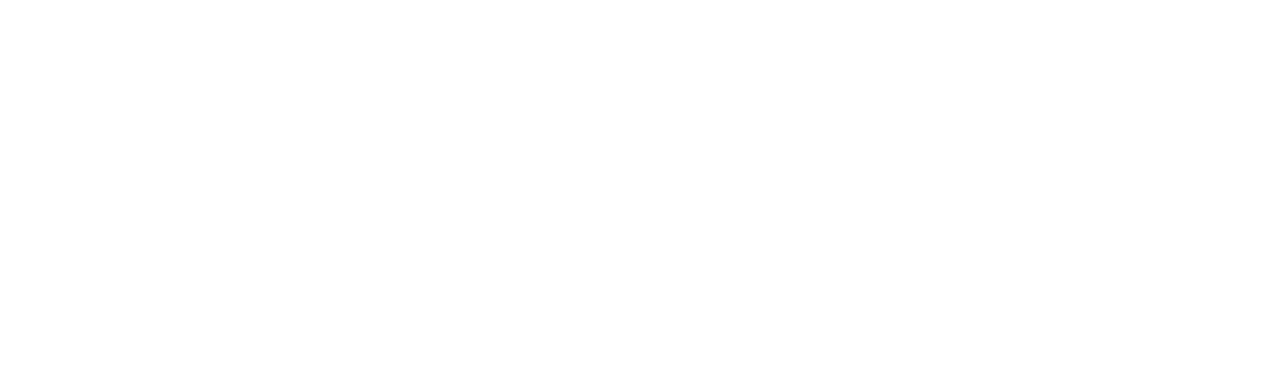
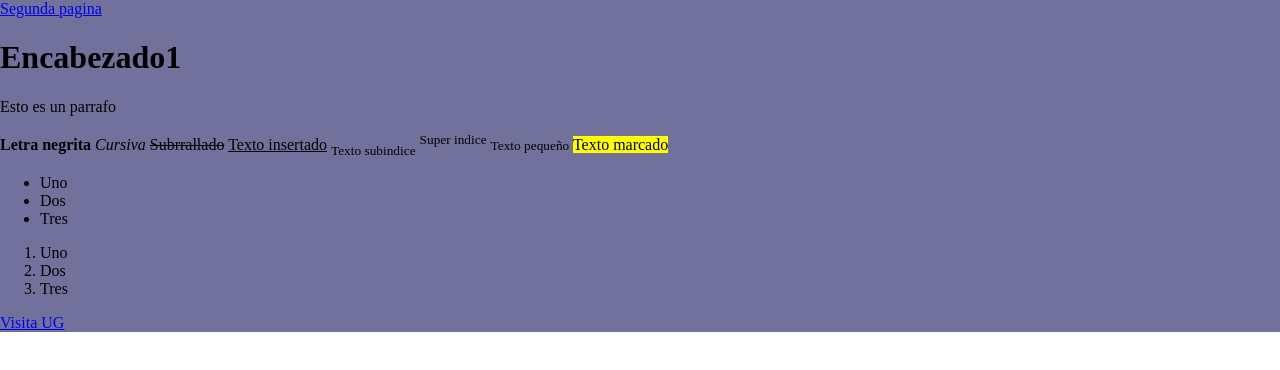
Before and after one commit to reneSF/Control_007, a plain HTML site: page Index.html in a window 1280 px wide. Drawn offline with Linux system fonts and the light colour scheme.

Commit message:
Fundamentos de html

```diff
--- /dev/null
+++ b/CSS/Miestilos.css
@@ -0,0 +1,11 @@
+body {
+    padding: 0;
+    margin: 0;
+
+}
+
+.divPrincipal{
+    background-color: rgb(113, 113, 156);
+    width: 100%;
+    height: 100%;
+}
--- a/Index.html
+++ b/Index.html
@@ -1,11 +1,45 @@
 <!DOCTYPE html>
-<html lang="en">
+<html lang="en"><!--lenguaje-->
 <head>
     <meta charset="UTF-8">
     <meta name="viewport" content="width=device-width, initial-scale=1.0">
     <title>Ya me quiero ir a comer</title>
+    <!--Agregamos el link CSS-->
+        <link rel="stylesheet" href="./CSS/Miestilos.css">
+    <!--Agregamos el link Tipo de letra-->
 </head>
 <body>
+    <div class="divPrincipal">
+        <a href="Tablas.HTML">
+            Segunda pagina
+        </a>
+        <h1>Encabezado1</h1>
+        <p>Esto es un parrafo</p>
+        <b>Letra negrita</b>
+        <i>Cursiva</i>
+        <s>Subrrallado</s>
+        <ins>Texto insertado</ins>
+        <sub>Texto subindice</sub>
+        <sup>Super indice</sup>
+        <small>Texto pequeño</small>
+        <mark>Texto marcado</mark>
+        <ul>
+            <li>Uno</li>
+            <li>Dos</li>
+            <li>Tres</li>
+        </ul>
+        <ol>
+            <li>Uno</li>
+            <li>Dos</li>
+            <li>Tres</li>
+        </ol>
+        <a href="https://www.ugto.mx">
+            Visita UG
+        </a>
+
+    </div>
+
+    <!--Agregamos el link JS-->
 
 </body>
 </html>
```
Also changed, not shown: Tablas.HTML (added, +43 -0 lines).
